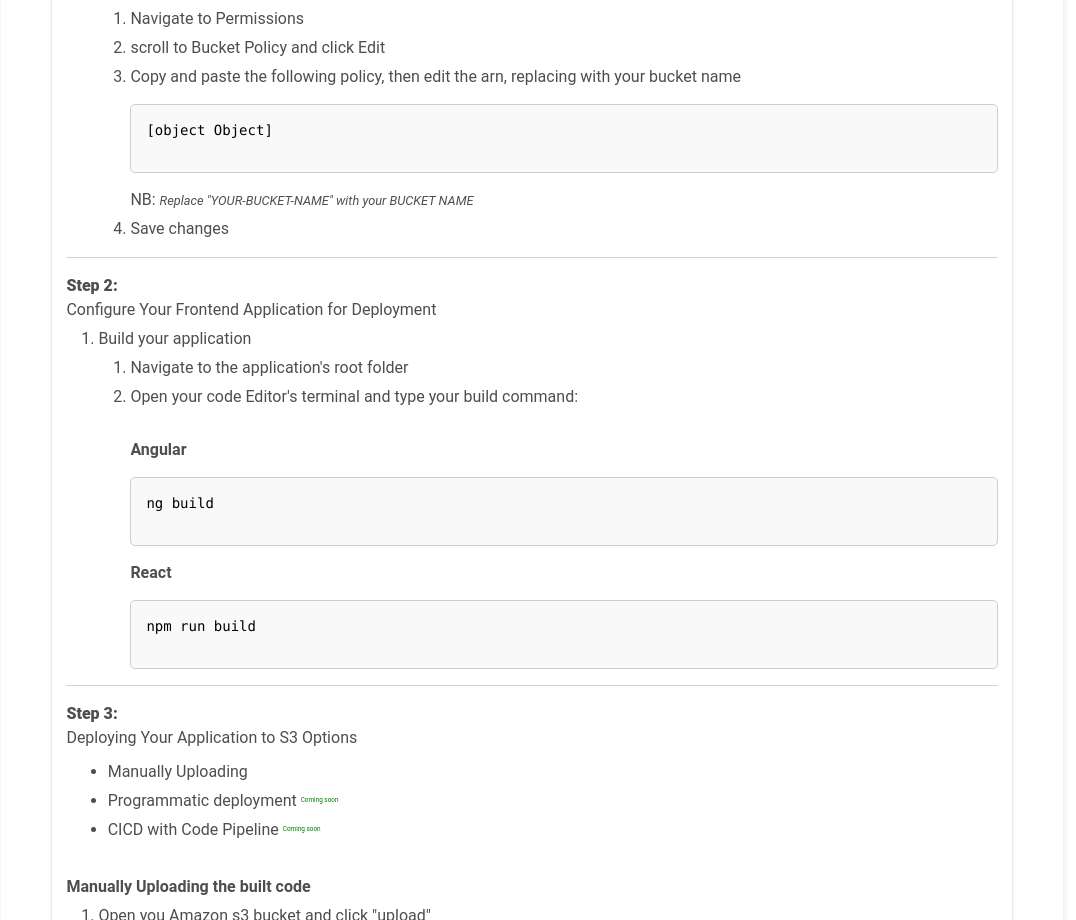
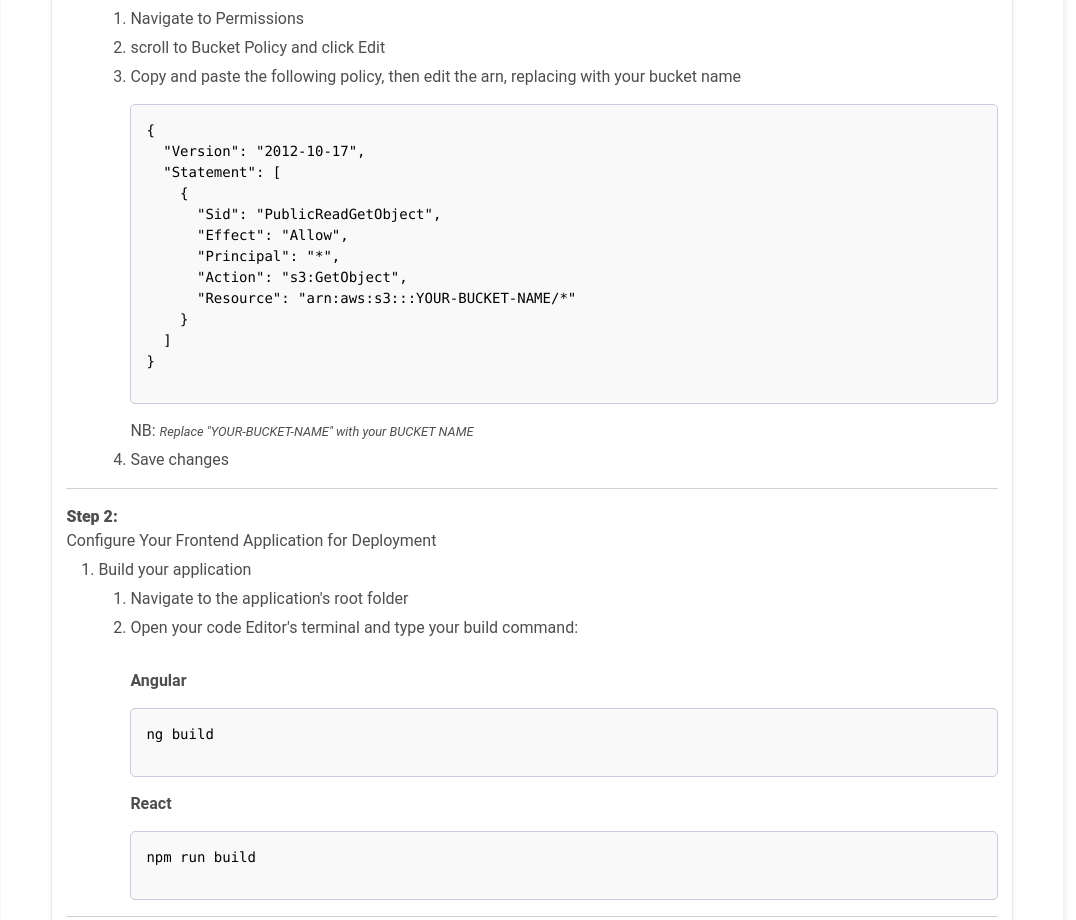
Before and after one commit to judahtc/portfolio, an Angular app: page /blogs/angular-on-s3 in a window 1280 px wide. Shown: the part 1120-2040 px from the top of the page, without its empty margins (204-1280 px from the left). Built offline with nearby package versions, Linux system fonts and the light colour scheme.

Commit message:
displayed aws s3 bucket policies on the portfolio

```diff
--- a/src/app/angular-on-s3/angular-on-s3.component.html
+++ b/src/app/angular-on-s3/angular-on-s3.component.html
@@ -69,7 +69,7 @@
         <div class="code-container">
 
           <span>
-            <pre>{{ policy  }}</pre>
+            <pre>{{ policyString}}</pre>
 
           </span>
 
--- a/src/app/angular-on-s3/angular-on-s3.component.ts
+++ b/src/app/angular-on-s3/angular-on-s3.component.ts
@@ -10,6 +10,7 @@ import { Component } from '@angular/core';
 export class AngularOnS3Component {
   policy: any;
   my_email: any;
+  policyString: any;
   ngOnInit(): void {
     this.my_email = 'jaycea247@gmail.com';
     this.policy = {
@@ -24,5 +25,7 @@ export class AngularOnS3Component {
         },
       ],
     };
+
+    this.policyString = JSON.stringify(this.policy, null, 2);
   }
 }
```
